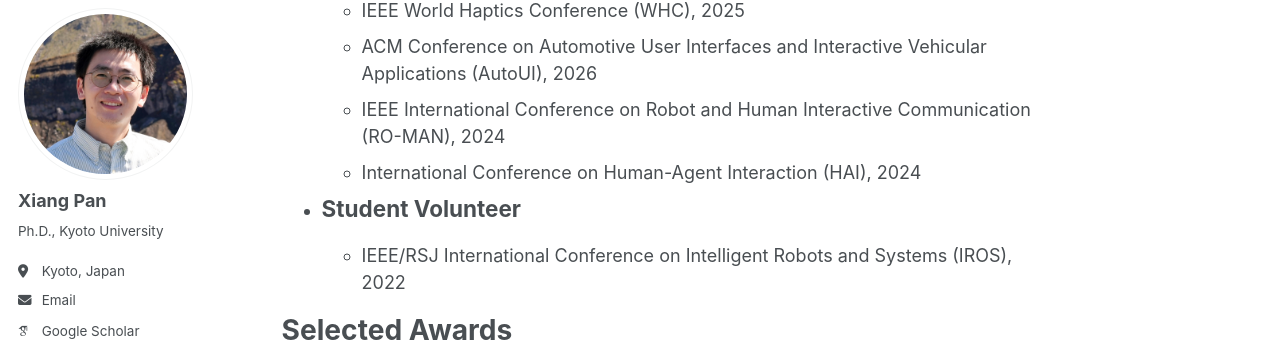
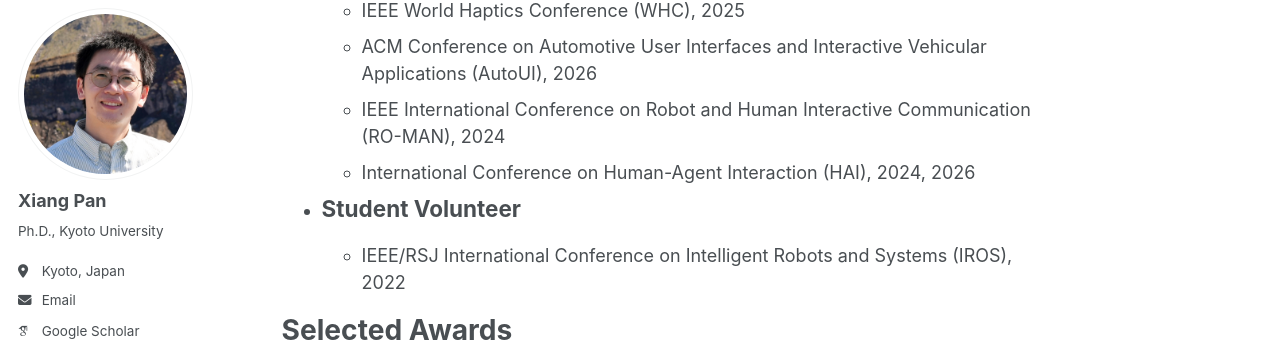
Before and after one commit to pan-xiang/pan-xiang.github.io, a Jekyll site: the page built from _pages/about.md, in a window 1280 px wide and 900 px high, scrolled down 1908 px. Shown: the part 98-451 px from the top of the window. Built offline with Jekyll 4.4.1, drawn with Linux system fonts in a browser that asks for light colours; some web fonts are replaced; a script that is not in the unit is left out.

Commit message:
Update about.md

```diff
--- a/_pages/about.md
+++ b/_pages/about.md
@@ -114,7 +114,7 @@ More publications can be found on my [Google Scholar](https://scholar.google.com
   - IEEE World Haptics Conference (WHC), 2025
   - ACM Conference on Automotive User Interfaces and Interactive Vehicular Applications (AutoUI), 2026
   - IEEE International Conference on Robot and Human Interactive Communication (RO-MAN), 2024
-  - International Conference on Human-Agent Interaction (HAI), 2024
+  - International Conference on Human-Agent Interaction (HAI), 2024, 2026
 
 - ## Student Volunteer
   - IEEE/RSJ International Conference on Intelligent Robots and Systems (IROS), 2022
```
